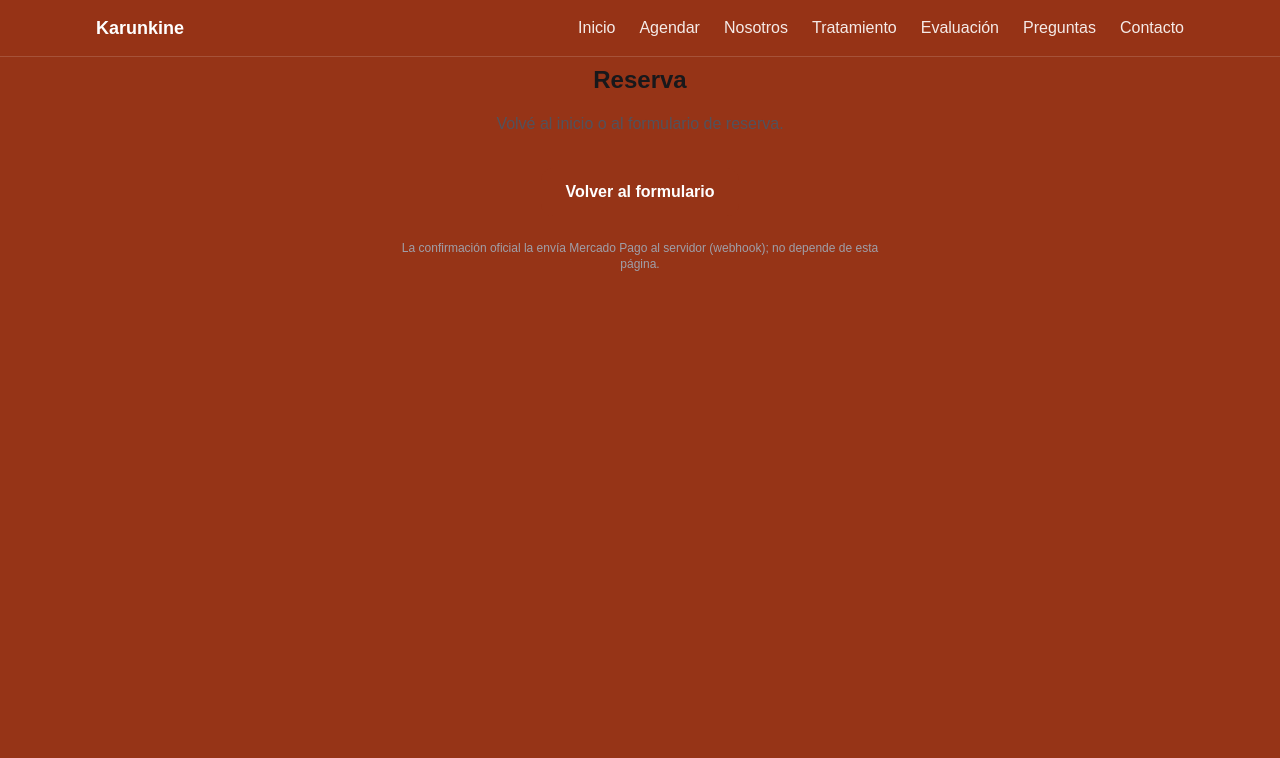
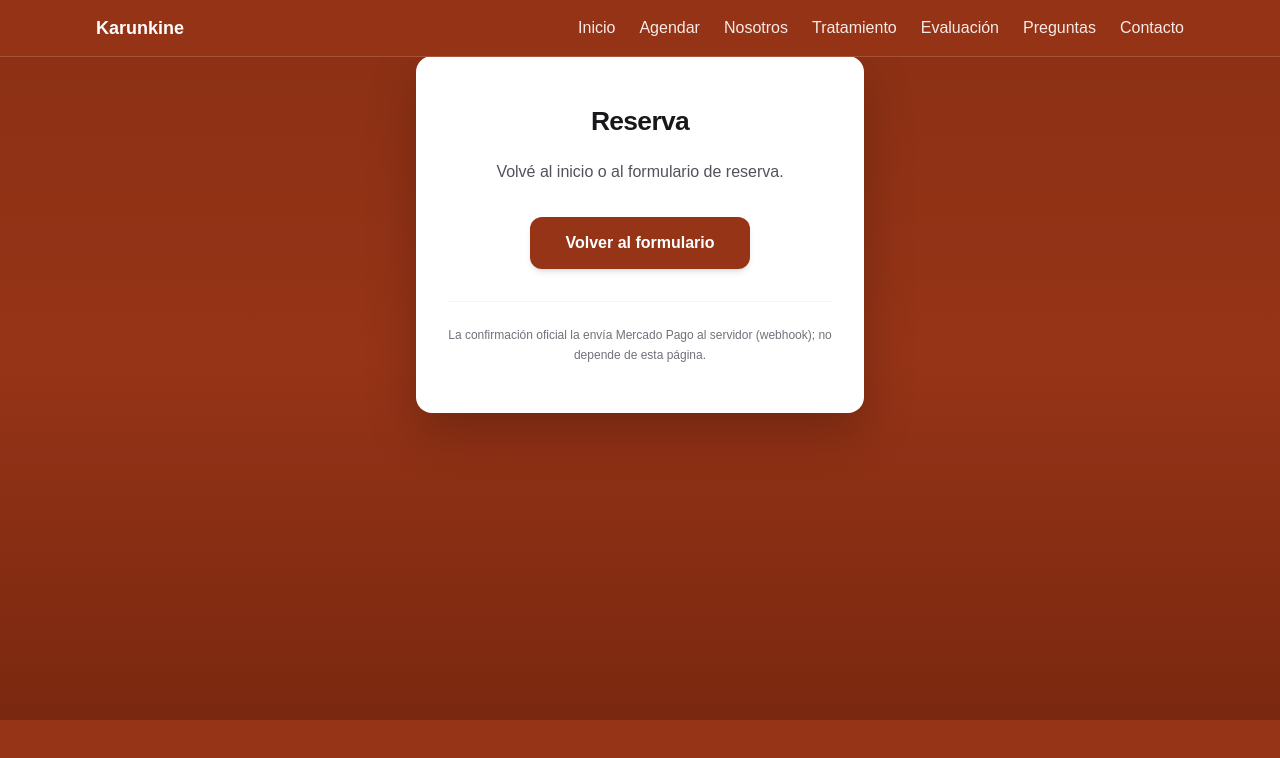
Before and after one commit to Julian986/karunkine, a Next.js app: page /reserva/resultado in a window 1280 px wide. Shown: the top 758 px of the page. Built offline with nearby package versions, Linux system fonts and the light colour scheme.

Commit message:
version estable - feo checkout

```diff
--- a/app/api/reservas/[id]/preferencia/route.ts
+++ b/app/api/reservas/[id]/preferencia/route.ts
@@ -54,13 +54,17 @@ export async function POST(
       return NextResponse.json({ error: "Monto inválido en la reserva." }, { status: 500 });
     }
 
-    const modalidad =
+    const modalidadEtiqueta =
       turno.modalidad === "consulta_individual" ? "Consulta individual" : "Clases grupales";
-    const tituloItem = `Karün — ${modalidad}`.slice(0, 256);
+    const franja = String(turno.turnoDetalle ?? "").trim();
+    const descripcionItem = franja
+      ? `${modalidadEtiqueta} · ${franja}`.slice(0, 256)
+      : modalidadEtiqueta.slice(0, 256);
 
     const { preferenceId, initPoint } = await crearPreferenciaCheckoutPro({
       externalReference,
-      tituloItem,
+      tituloItem: "Reserva Karün",
+      descripcionItem,
       precioArs: Math.round(precio),
       nombrePagador: String(turno.nombre ?? "Cliente"),
       emailPagador: String(turno.mail ?? ""),
--- a/app/reserva/resultado/page.tsx
+++ b/app/reserva/resultado/page.tsx
@@ -5,6 +5,10 @@ import { Suspense, useEffect, useState } from "react";
 import Link from "next/link";
 
 const PENDING_KEY = "karunkine_pending_reserva_id";
+
+/** Fondo de marca suave alrededor de la tarjeta (coherente con la home) */
+const BRAND_PAGE_BG =
+  "min-h-[calc(100dvh-5rem)] bg-gradient-to-b from-[#8b3014] via-[#963417] to-[#7a2810] px-4 py-10 sm:py-14";
 
 function ResultadoContent() {
   const searchParams = useSearchParams();
@@ -72,44 +76,70 @@ function ResultadoContent() {
           ? "Pago pendiente"
           : "Reserva";
 
+  const tituloAccent =
+    estadoUrl === "failure"
+      ? "text-red-800"
+      : estadoUrl === "pending"
+        ? "text-amber-900"
+        : pollEstado === "confirmado"
+          ? "text-emerald-800"
+          : "text-zinc-900";
+
   return (
-    <main className="mx-auto min-h-[60vh] max-w-lg px-4 py-16 text-center">
-      <h1 className="text-2xl font-semibold text-zinc-900">{titulo}</h1>
-      <p className="mt-4 text-zinc-600">
+    <main className={BRAND_PAGE_BG}>
+      <div className="mx-auto max-w-md">
+        <div className="rounded-2xl bg-white px-6 py-10 shadow-[0_20px_50px_rgba(0,0,0,0.22)] sm:px-8 sm:py-12">
+          <h1 className={`text-center text-2xl font-bold tracking-tight sm:text-[1.65rem] ${tituloAccent}`}>
+            {titulo}
+          </h1>
+
+          <div className="mt-5 space-y-4 text-center text-base leading-relaxed text-zinc-600">
             {estadoUrl === "success" && pollEstado !== "confirmado" && (
-          <>
-            Si Mercado Pago aprobó el pago, tu reserva quedará confirmada en segundos. Esta pantalla no
-            confirma el pago por sí sola.
-          </>
+              <p>
+                Si Mercado Pago aprobó el pago, tu reserva quedará confirmada en segundos.{" "}
+                <span className="font-medium text-zinc-700">Esta pantalla no confirma el pago por sí sola.</span>
+              </p>
             )}
             {estadoUrl === "success" && pollEstado === "confirmado" && (
-          <>
-            Tu reserva está <strong>confirmada</strong>. Te contactaremos con los detalles. Recordá asistir
-            con ropa cómoda o deportiva.
-          </>
+              <p className="text-zinc-700">
+                Tu reserva está <strong className="text-emerald-800">confirmada</strong>. Te contactaremos con
+                los detalles. Recordá asistir con ropa cómoda o deportiva.
+              </p>
             )}
-        {estadoUrl === "failure" && <>Podés volver al formulario e intentar de nuevo cuando quieras.</>}
+            {estadoUrl === "failure" && (
+              <p>Podés volver al formulario e intentar de nuevo cuando quieras.</p>
+            )}
             {estadoUrl === "pending" && (
-          <>Tu medio de pago puede tardar unos minutos. Te avisaremos cuando se acredite.</>
+              <p>Tu medio de pago puede tardar unos minutos. Te avisaremos cuando se acredite.</p>
             )}
             {!["success", "failure", "pending"].includes(estadoUrl) && (
-          <>Volvé al inicio o al formulario de reserva.</>
+              <p>Volvé al inicio o al formulario de reserva.</p>
             )}
-      </p>
+          </div>
+
           {pollError && (
-        <p className="mt-4 text-sm text-amber-800" role="status">
+            <p
+              className="mt-5 rounded-xl border border-amber-200 bg-amber-50 px-4 py-3 text-center text-sm font-medium text-amber-950"
+              role="status"
+            >
               {pollError}
             </p>
           )}
+
+          <div className="mt-8 flex flex-col items-center gap-3">
             <Link
               href="/#formulario-reserva"
-        className="mt-8 inline-block rounded-xl bg-[#963417] px-6 py-3 font-semibold text-white hover:opacity-90"
+              className="inline-flex w-full max-w-xs items-center justify-center rounded-xl bg-[#963417] px-6 py-3.5 text-center text-base font-semibold text-white shadow-md transition hover:bg-[#7a2d16] hover:shadow-lg active:scale-[0.99] sm:w-auto sm:min-w-[220px]"
             >
               Volver al formulario
             </Link>
-      <p className="mt-6 text-xs text-zinc-400">
+          </div>
+
+          <p className="mt-8 border-t border-zinc-100 pt-6 text-center text-xs leading-relaxed text-zinc-500">
             La confirmación oficial la envía Mercado Pago al servidor (webhook); no depende de esta página.
           </p>
+        </div>
+      </div>
     </main>
   );
 }
@@ -118,7 +148,11 @@ export default function ReservaResultadoPage() {
   return (
     <Suspense
       fallback={
-        <main className="mx-auto max-w-lg px-4 py-16 text-center text-zinc-500">Cargando…</main>
+        <main className={BRAND_PAGE_BG}>
+          <div className="mx-auto max-w-md rounded-2xl bg-white/95 px-6 py-12 text-center text-zinc-500 shadow-xl">
+            Cargando…
+          </div>
+        </main>
       }
     >
       <ResultadoContent />
--- a/lib/mercadopago/preferences.ts
+++ b/lib/mercadopago/preferences.ts
@@ -3,9 +3,12 @@ import { mpFetchJson } from "./http";
 import type { MercadoPagoPreferenceResponse } from "./types";
 
 export type CrearPreferenciaInput = {
-  /** external_reference en MP = id del turno (string ObjectId) */
+  /** external_reference en MP = id del turno (string ObjectId); no se muestra en el título del ítem */
   externalReference: string;
+  /** Título visible en el checkout (ej. "Reserva Karün") */
   tituloItem: string;
+  /** Descripción corta legible: modalidad + franja horaria en palabras */
+  descripcionItem: string;
   precioArs: number;
   nombrePagador: string;
   emailPagador: string;
@@ -30,7 +33,7 @@ export async function crearPreferenciaCheckoutPro(
     items: [
       {
         title: input.tituloItem.slice(0, 256),
-        description: `Reserva — ref. ${input.externalReference}`.slice(0, 256),
+        description: input.descripcionItem.trim().slice(0, 256) || "Reserva online Karün",
         quantity: 1,
         currency_id: "ARS",
         unit_price: input.precioArs,
```
Lines whose indentation alone changed are shown as unchanged.
